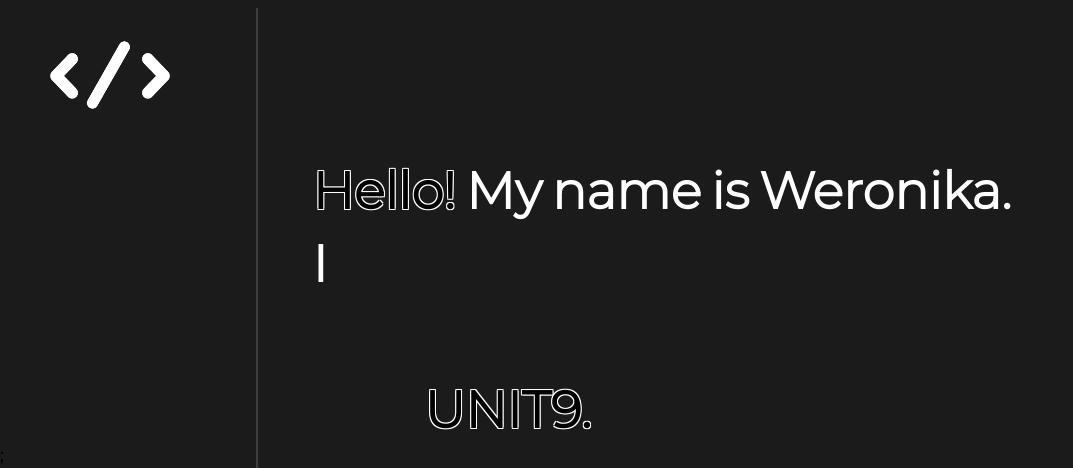
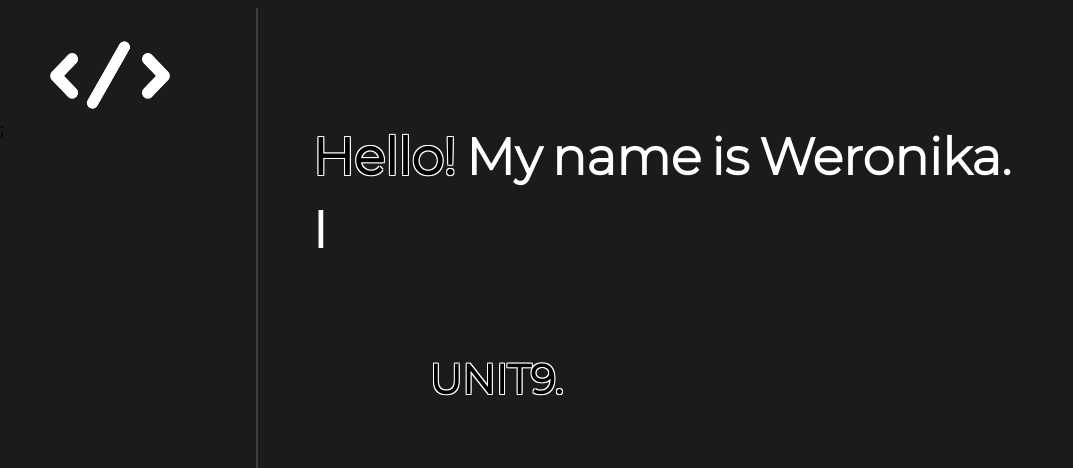
Before and after one commit to WeronikaSTNK/interactive-menu-sample, a React (Create React App) app: page / in a window 1280 px wide. Shown: the top 468 px of the page, without its empty margins (0-1073 px from the left). Built offline with nearby package versions, Linux system fonts and the light colour scheme.

Commit message:
add progress

```diff
--- a/src/App.js
+++ b/src/App.js
@@ -1,7 +1,8 @@
 import React, {useState} from "react";
-import logo from "./images/logoExample.png";
 import About from "./layouts/About";
 import Header from "./layouts/Header";
+import Navigation from './layouts/Navigation'
+import logo from "./images/logoExample.png";
 import { BrowserRouter as Router } from "react-router-dom";
 
 // reminder for me :) - remember about proptypes in the whole project!
@@ -16,7 +17,8 @@ const toggleProjects = () => {
   return (
     <>
       <Router>
-        <Header logo={logo} toggleProjects={toggleProjects} openProjects={openProjects}/>
+        <Header logo={logo} />
+        <Navigation toggleProjects={toggleProjects} openProjects={openProjects}/>
         <About />;
       </Router>
     </>
--- a/src/components/OpenProjects.js
+++ b/src/components/OpenProjects.js
@@ -1,6 +1,6 @@
 import React from "react";
 
-export const OpenProjects = ({ open }) => {
+export const OpenProjects = ({ openProjects, toggleProjects }) => {
   const projectsNames = [
     { name: "Project One" },
     { name: "Project Two" },
@@ -13,9 +13,9 @@ export const OpenProjects = ({ open }) => {
 console.log(projectsNames)
   return (
     <>
-      <ul open={open}>
-     {projectsItem}
-      </ul>
+      <section  className={openProjects ? "active" : 'projects'}>
+Test
+      </section>
     </>
   );
 };
--- a/src/components/Projects.js
+++ b/src/components/Projects.js
@@ -4,18 +4,18 @@ import {
 BsThreeDotsVertical
 } from "react-icons/bs";
 export const Projects = ({toggleProjects}) => {
-//here we have just component w
+
   return (
     <>
     {/* should i use  different tag here? for example section/fragment */}
-      <div className="allProjects">
+    <div className="projects" onClick={toggleProjects}>
+    <div className="menuProjects">
         Projects
       </div>
        <div className="naviBurgerDot">
-         <button onClick={toggleProjects}>
           <BsThreeDotsVertical  className="threeDots"/>
-          </button>
           </div>
+      </div>
     </>
   )
 }
--- a/src/index.css
+++ b/src/index.css
@@ -8,9 +8,8 @@ body {
   font-weight: 600;
   background-color: rgb(27, 27, 27);
 }
-
-.header {
-  position: relative;
+header {
+  position: inherit
 }
 hr {
   border: 1px solid rgba(255, 255, 255, 0.151);
@@ -24,6 +23,7 @@ img {
   width: auto;
   margin: 15px 50px;
   animation: pop-up 3s forwards;
+  position: absolute;
 }
 @keyframes pop-up {
   0% {
--- a/src/layouts/About.js
+++ b/src/layouts/About.js
@@ -27,7 +27,8 @@ export const About = () => {
           <p className="introduction">get</p>
           <p className="introduction">a job</p>
           <p className="introduction">at</p>
-          <p className="introduction">UNIT9.</p>
+          <a className="introduction"href="https://www.unit9.com/">
+     UNIT9.</a>
         </h3>
       </section>
     </>
--- a/src/layouts/Header.js
+++ b/src/layouts/Header.js
@@ -1,14 +1,13 @@
 import React from "react";
 import "../index.css";
 import Navigation from "../layouts/Navigation";
-export const Header = ({ logo, toggleProjects, openProjects }) => {
+export const Header = ({ logo }) => {
   return (
     <>
-      <section id="header">
+      <header>
         <hr />
         <img src={logo} alt="logo" />
-      </section>
-        <Navigation toggleProjects={toggleProjects} openProjects={openProjects}/>
+      </header>
     </>
   );
 };
--- a/src/layouts/Navigation.js
+++ b/src/layouts/Navigation.js
@@ -10,13 +10,12 @@ export const Navigation = ({toggleProjects, openProjects}) => {
       <nav id="navigation">
         <Menu />
         {openProjects ? (
-          <OpenProjects />
+          <OpenProjects openProjects={openProjects} toggleProjects={toggleProjects}/>
         ) : (
           <Projects
             toggleProjects={toggleProjects}
             openProjects={openProjects}
           />
-          // should here be arrow function?
         )}
       </nav>
     </>
--- a/src/styles/about.scss
+++ b/src/styles/about.scss
@@ -1,5 +1,6 @@
 
 .aboutSection {
+  position: fixed;
   color: #ffff;
   p {
     padding: 5px;
@@ -86,11 +87,11 @@ h3 .introduction:nth-child(7) {
   animation-delay: 10s;
 
 }
-h3 .introduction:nth-child(8) {
-    animation-delay: 1s;
-
+h3 .introduction:nth-child(8)  {
+animation-delay: 1s;
 color: black;
 text-shadow: -1px -1px 0 #fff, 1px -1px 0 #fff, -1px 1px 0 #fff, 1px 1px 0 #fff;
+
 }
 
 @keyframes tracking-out-contract {
--- a/src/styles/nav.scss
+++ b/src/styles/nav.scss
@@ -1,5 +1,5 @@
 .menu,
-.allProjects {
+.menuProjects {
   z-index: 100;
   list-style-type: none;
   position: fixed;
@@ -20,13 +20,17 @@
   animation: tracking-out-contract 0.7s cubic-bezier(0.55, 0.085, 0.68, 0.53) 7s
     reverse both;
 }
+#navigation {
+height: 15vh;
+width: auto;
+}
 a {
   text-decoration: none;
   color: white;
   padding: 10px;
   font-size: 0.8em;
 }
-.allProjects {
+.menuProjects {
   top: 70vh;
   color: white;
   font-size: 0.8em;
@@ -54,12 +58,11 @@ a {
     align-items: center;
       animation: tracking-out-contract 1s cubic-bezier(0.55, 0.085, 0.68, 0.53) 7s
     reverse both;
-    // button{
-    //   display: none
-    // }
+    button{
+color: transparent;
+background-color: transparent; }
 }
 .naviBurgerDot:hover{
-  transform: scale(1.1);
 
 .threeDots{
 transform: rotate(90deg);
@@ -69,6 +72,15 @@ transform: rotate(90deg);
 color: white
 }
 
+/* after activate*/
+.active {
+  overflow: hidden;
+  position: fixed;
+  width: 100vw;
+  height: 100vh;
+  z-index: 1000;
+  background-color: red;
+}
 
 @keyframes tracking-out-contract {
   0% {
```
